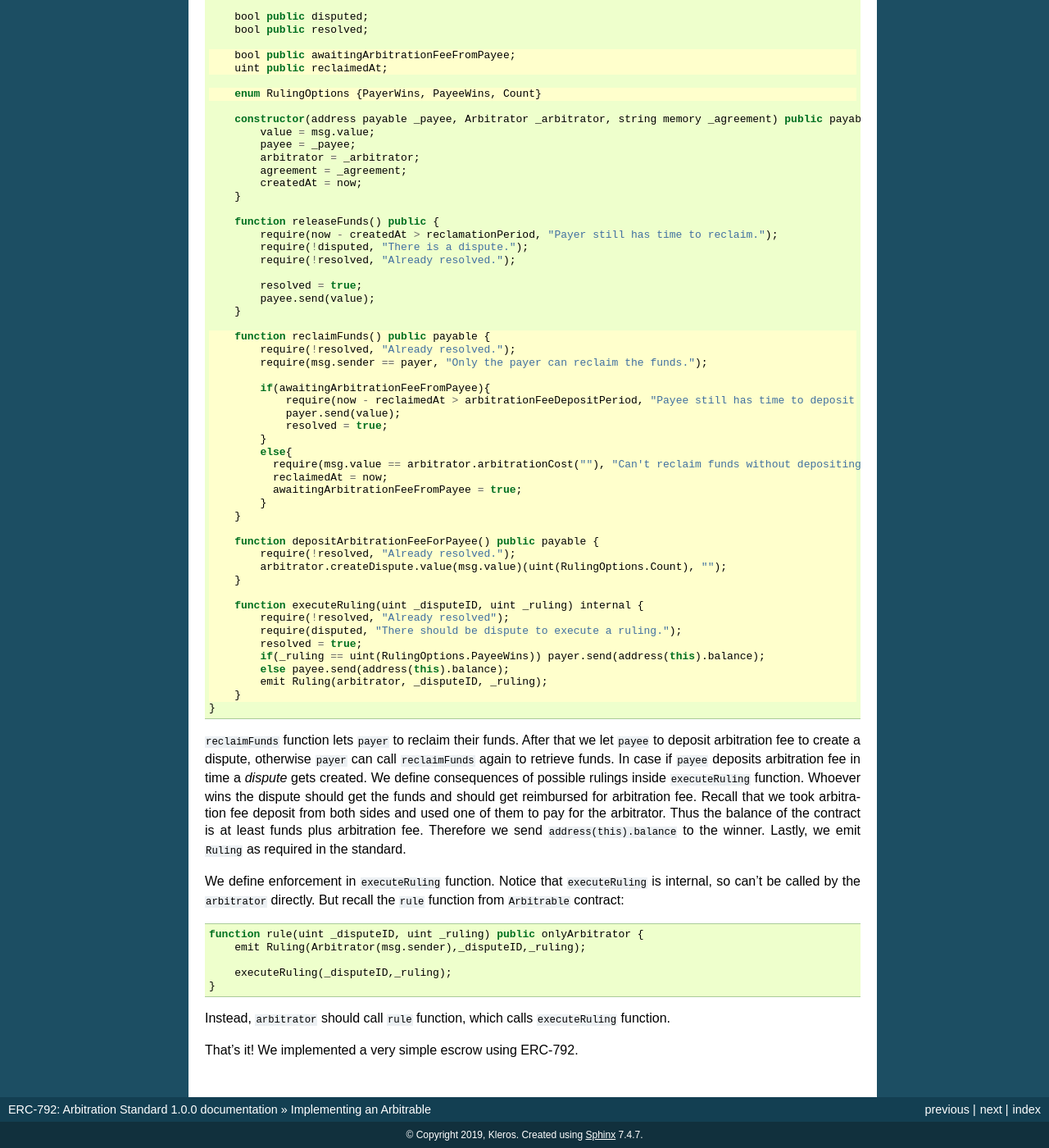
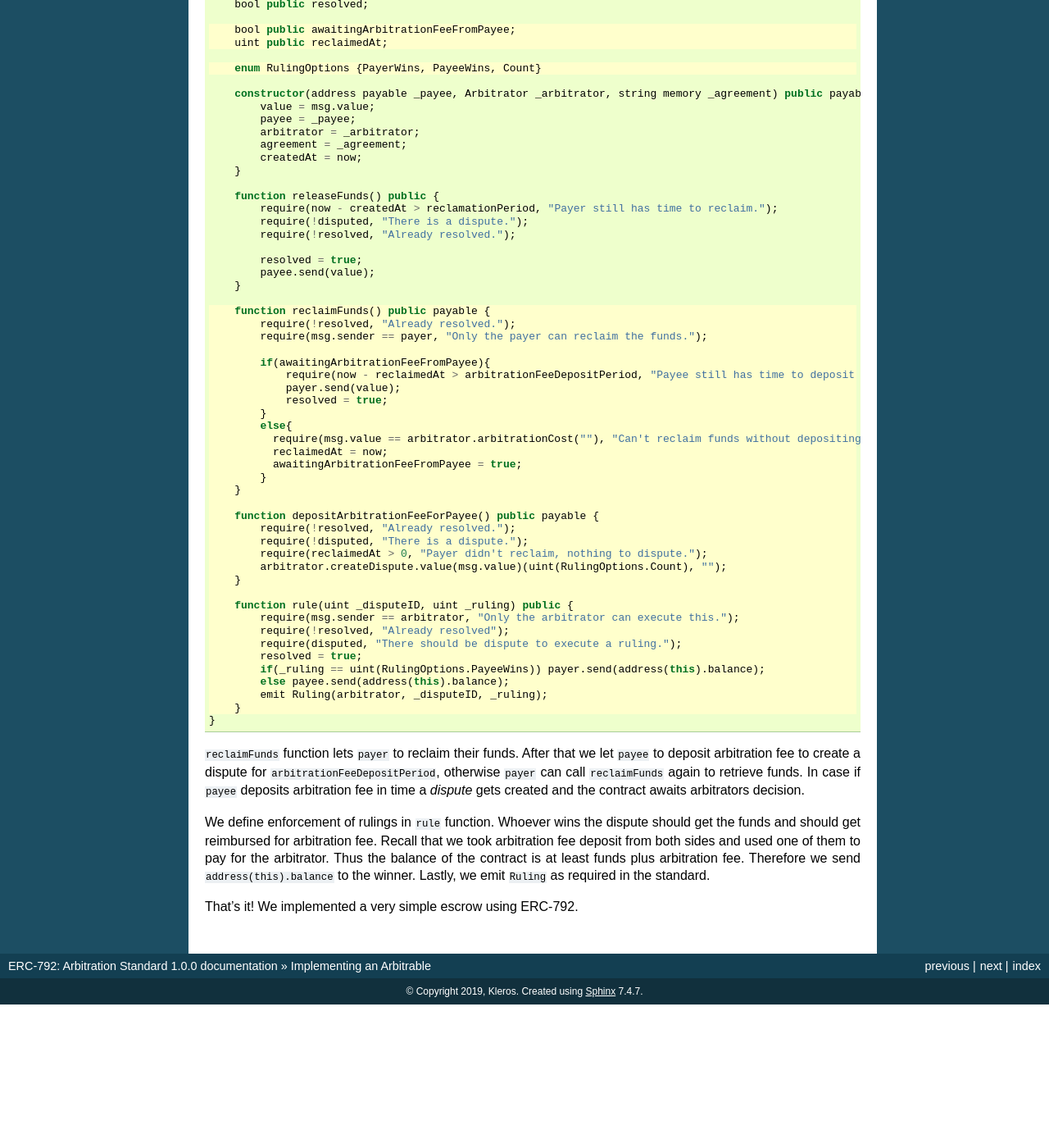
Before and after one commit to kleros/erc-792, a Sphinx documentation site: the page built from docs/implementing-an-arbitrable.rst, in a window 1280 px wide and 1400 px high, scrolled down 1940 px. Shown: the whole window at 82% size. Built offline with Sphinx 7.4.7, drawn with Linux system fonts in a browser that asks for light colours; after the commit the page ends 3165 px from its top, so only the background shows below that; some of the changed text lies outside the part shown.

Commit message:
refactor(implementing-an-arbitrable): improve article

```diff
--- a/docs/implementing-an-arbitrable.rst
+++ b/docs/implementing-an-arbitrable.rst
@@ -156,10 +154,13 @@ Moving forward to second scenario:
 
       function depositArbitrationFeeForPayee() public payable {
           require(!resolved, "Already resolved.");
+          require(!disputed, "There is a dispute.");
+          require(reclaimedAt > 0, "Payer didn't reclaim, nothing to dispute.");
           arbitrator.createDispute.value(msg.value)(uint(RulingOptions.Count), "");
       }
 
-      function executeRuling(uint _disputeID, uint _ruling) internal {
+      function rule(uint _disputeID, uint _ruling) public {
+          require(msg.sender == arbitrator, "Only the arbitrator can execute this.");
           require(!resolved, "Already resolved");
           require(disputed, "There should be dispute to execute a ruling.");
           resolved = true;
@@ -169,21 +170,11 @@ Moving forward to second scenario:
       }
   }
 
-``reclaimFunds`` function lets ``payer`` to reclaim their funds. After that we let ``payee`` to deposit arbitration fee to create a dispute, otherwise ``payer`` can call ``reclaimFunds`` again to retrieve funds.
-In case if ``payee`` deposits arbitration fee in time a *dispute* gets created. We define consequences of possible rulings inside ``executeRuling`` function. Whoever wins the dispute should get the funds and should get reimbursed for arbitration fee.
-Recall that we took arbitration fee deposit from both sides and used one of them to pay for the arbitrator. Thus the balance of the contract is at least funds plus arbitration fee. Therefore we send ``address(this).balance`` to the winner.
-Lastly, we emit ``Ruling`` as required in the standard.
+``reclaimFunds`` function lets ``payer`` to reclaim their funds. After that we let ``payee`` to deposit arbitration fee to create a dispute for ``arbitrationFeeDepositPeriod``, otherwise ``payer`` can call ``reclaimFunds`` again to retrieve funds.
+In case if ``payee`` deposits arbitration fee in time a *dispute* gets created and the contract awaits arbitrators decision.
 
-We define enforcement in ``executeRuling`` function. Notice that ``executeRuling`` is internal, so can't be called by the ``arbitrator`` directly. But recall the ``rule`` function from ``Arbitrable`` contract:
+We define enforcement of rulings in ``rule`` function. Whoever wins the dispute should get the funds and should get reimbursed for arbitration fee.
+Recall that we took arbitration fee deposit from both sides and used one of them to pay for the arbitrator. Thus the balance of the contract is at least funds plus arbitration fee. Therefore we send ``address(this).balance`` to the winner. Lastly, we emit ``Ruling`` as required in the standard.
 
-.. code-block:: javascript
-
-  function rule(uint _disputeID, uint _ruling) public onlyArbitrator {
-      emit Ruling(Arbitrator(msg.sender),_disputeID,_ruling);
-
-      executeRuling(_disputeID,_ruling);
-  }
-
-Instead, ``arbitrator`` should call ``rule`` function, which calls ``executeRuling`` function.
 
 That's it! We implemented a very simple escrow using ERC-792.
```
Also changed, not shown: other parts of docs/implementing-an-arbitrable.rst (+6 -8 lines).
